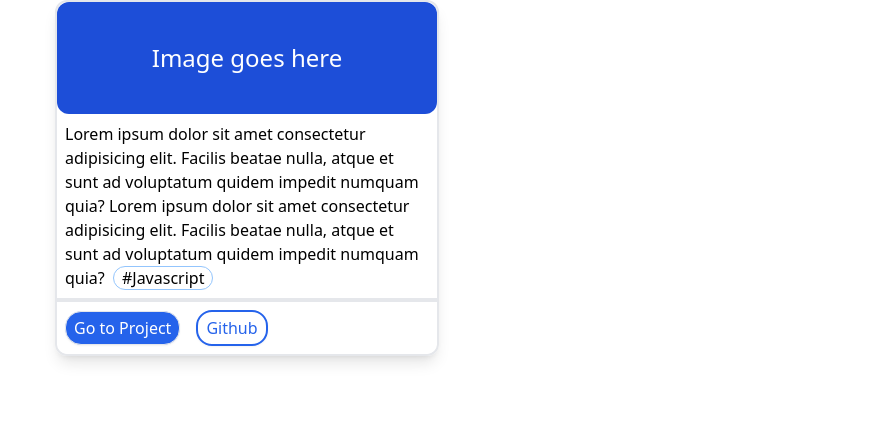
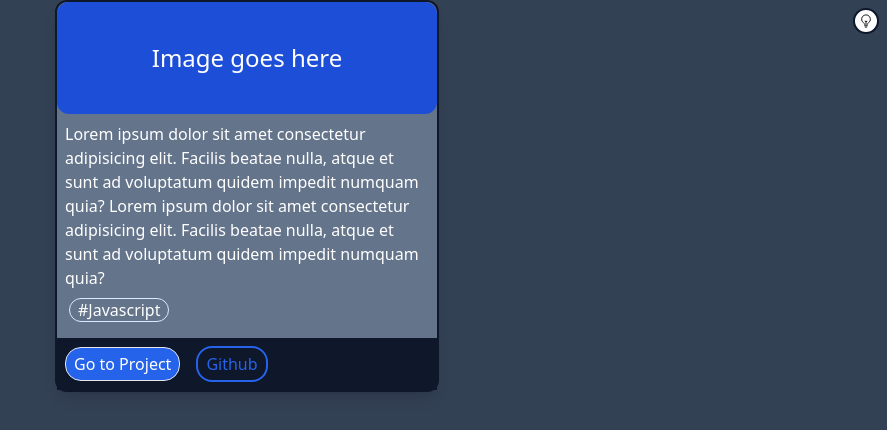
Before and after one commit to LuxionRob/tailwind-seminar, a website: page src/index.html in a window 1280 px wide. Shown: the whole page, without its empty margins (393-1280 px from the left). Drawn offline with Linux system fonts and the light colour scheme.

Commit message:
Dark mode

```diff
--- a/src/assets/tailwind.input.css
+++ b/src/assets/tailwind.input.css
@@ -4,6 +4,6 @@
 
 @layer components {
   .hashtag {
-    @apply px-2 mx-1 my-1 border border-blue-300 rounded-2xl;
+    @apply transition-500 linear mx-1 my-1 rounded-2xl border border-blue-400 px-2 transition dark:border-blue-100 dark:text-white;
   }
 }
--- a/src/index.html
+++ b/src/index.html
@@ -1,36 +1,43 @@
 <!DOCTYPE html>
-<html>
+<html class="dark">
   <head>
     <title>Tailwind seminar</title>
     <meta charset="utf-8" />
     <link rel="stylesheet" href="./assets/tailwind.output.css" />
   </head>
 
-  <body class="w-screen h-screen">
+  <body class="transition-500 linear relative h-screen w-screen bg-slate-50 transition dark:bg-slate-700">
     <div
-      class="relative items-center mx-auto my-auto border-2 shadow-lg cursor-pointer w-96 rounded-xl"
+      class="transition-500 linear relative mx-auto my-auto w-96 cursor-pointer items-center rounded-xl border-2 shadow-lg transition dark:border-slate-900 dark:bg-slate-500"
     >
-      <div class="flex items-center justify-center bg-blue-700 h-28 rounded-xl">
-        <h1 class="absolute mx-auto text-2xl text-center text-white right">Image goes here</h1>
+      <div class="flex h-28 items-center justify-center rounded-xl bg-blue-700">
+        <h1 class="absolute mx-auto text-center text-2xl text-white">Image goes here</h1>
       </div>
 
-      <div class="p-2 border-b-2">
-        <h6>
-          Lorem ipsum dolor sit amet consectetur adipisicing elit. Facilis beatae nulla, atque et
-          sunt ad voluptatum quidem impedit numquam quia? Lorem ipsum dolor sit amet consectetur
-          adipisicing elit. Facilis beatae nulla, atque et sunt ad voluptatum quidem impedit numquam
-          quia?
+      <div class="mb-2 p-2">
+        <h6 class="transition-500 linear mb-2 transition dark:text-white">
+          Lorem ipsum dolor sit amet consectetur adipisicing elit. Facilis beatae nulla, atque et sunt ad voluptatum
+          quidem impedit numquam quia? Lorem ipsum dolor sit amet consectetur adipisicing elit. Facilis beatae nulla,
+          atque et sunt ad voluptatum quidem impedit numquam quia?
+        </h6>
         <span class="hashtag"> #Javascript </span>
       </div>
 
-      <div class="flex flex-wrap items-center bg-white border-t-2 rounded-b-xl">
-        <button class="p-1 px-2 m-2 text-white bg-blue-600 border shadow-sm rounded-2xl">
-          Go to Project
-        </button>
-        <button class="p-1 px-2 m-2 text-blue-600 border-2 border-blue-600 shadow-sm rounded-2xl">
-          Github
-        </button>
+      <div class="transition-500 linear mt-2 flex flex-wrap items-center bg-white transition dark:bg-slate-900">
+        <button class="m-2 rounded-2xl border bg-blue-600 p-1 px-2 text-white shadow-sm">Go to Project</button>
+        <button class="m-2 rounded-2xl border-2 border-blue-600 p-1 px-2 text-blue-600 shadow-sm">Github</button>
       </div>
     </div>
+    <button
+      onclick="toggleDarkMode()"
+      class="transition-500 linear fixed top-2 right-2 flex h-[2vw] w-[2vw] items-center justify-center rounded-full border-2 border-slate-900 transition dark:bg-white"
+    >
+      <img src="./assets/bulb.svg" alt="dark mode icon" class="w-2/3" />
+    </button>
+    <script>
+      function toggleDarkMode() {
+        document.getElementsByTagName('html')[0].classList.toggle('dark')
+      }
+    </script>
   </body>
 </html>
--- a/tailwind.config.js
+++ b/tailwind.config.js
@@ -2,6 +2,7 @@
 
 module.exports = {
   content: ['./src/index.html'],
+  darkMode: 'class',
   theme: {
     extend: {},
   },
```
Also changed, not shown: src/assets/bulb.svg (added), src/assets/tailwind.output.css.
